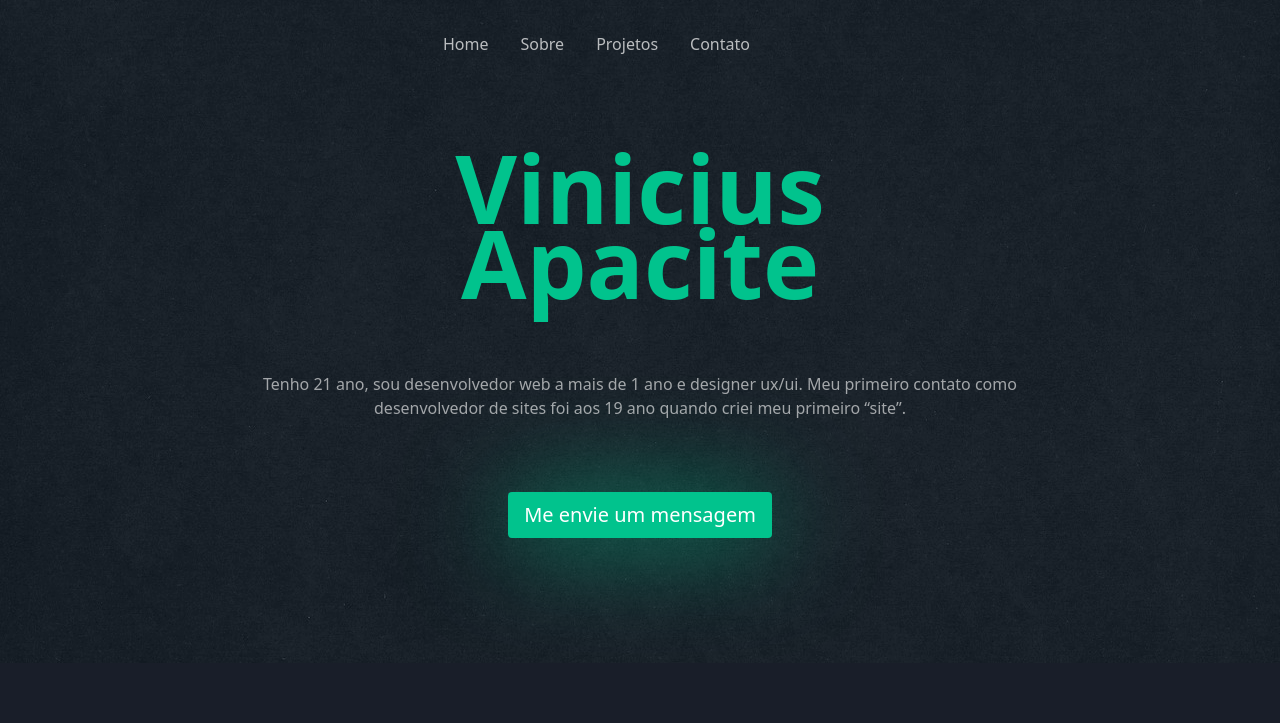
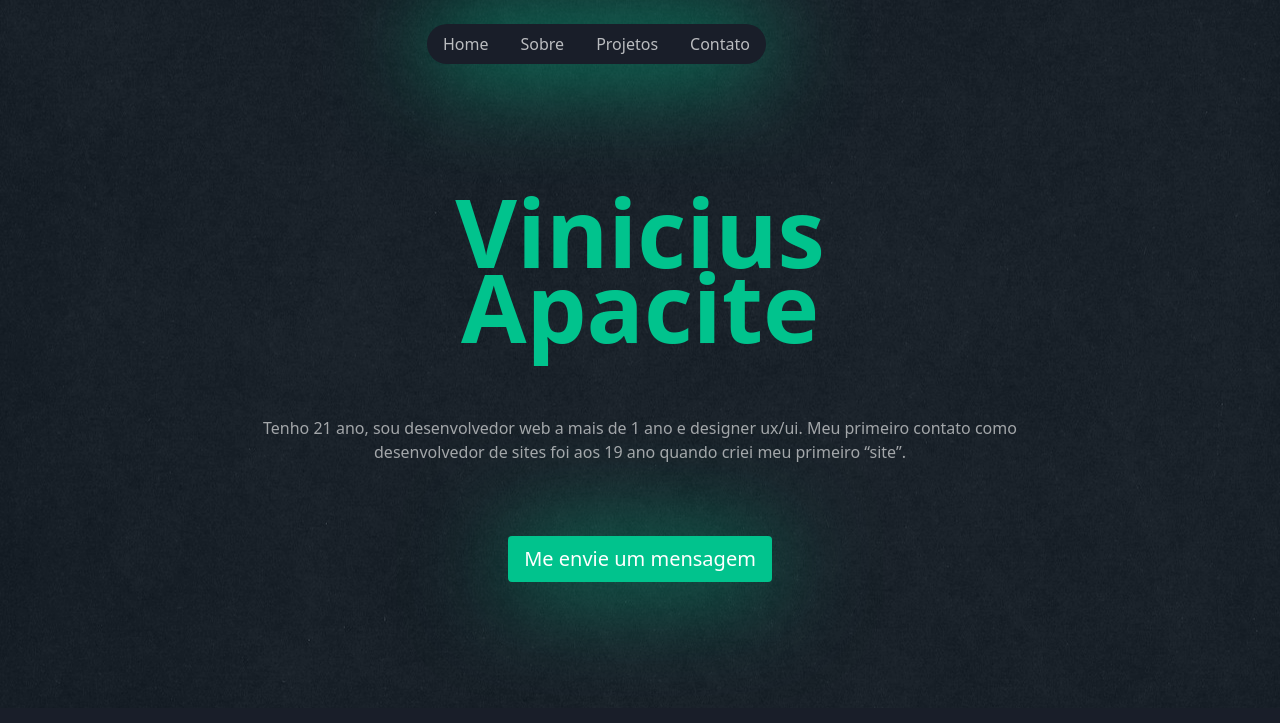
Before and after one commit to viniciusapacite/MeuPortifolio, a plain HTML site: page index.html in a window 1280 px wide. Shown: the top 723 px of the page. Drawn offline with nearby package versions, Linux system fonts and the light colour scheme.

Commit message:
Update index.html

```diff
--- a/index.html
+++ b/index.html
@@ -22,9 +22,9 @@
 
 
   <div class="container mt-4 w-100">
-    <div class="row mx-auto text-center" style="padding: 0%;">
+    <div class="row mx-auto text-center" style="padding-bottom:4%;">
       <div class="col-12 mx-auto" style="width: 450px;">
-                <ul class="nav mx-auto text-center position-fixed ">
+                <ul class="nav mx-auto text-center position-fixed " style="background-color: #191E29; border-radius: 20px; box-shadow: 0px 0px 100px #01C38D;">
                     <li class="nav-item">
                       <a class="nav-link active" aria-current="page" href="#" style="color: rgba(255, 255, 255, 0.7); font-size: 1rem;">Home</a>
                     </li>
```
